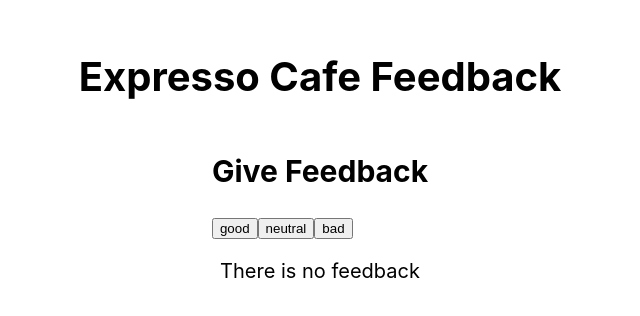
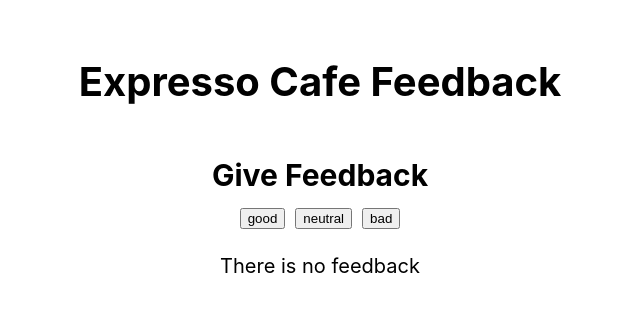
Before and after one commit to Lukaszc97/goit-react-hw-02-feedback, a React (Create React App) app: page / in a window 1280 px wide. Shown: the part 236-552 px from the top of the page, without its empty margins (320-960 px from the left). Built offline with nearby package versions, Linux system fonts and the light colour scheme.

Commit message:
poprawki

```diff
--- a/src/components/App.jsx
+++ b/src/components/App.jsx
@@ -24,6 +24,7 @@ export const App = () => {
     <div
       style={{
         height: '100vh',
+        textAlign: 'center',
         display: 'flex',
         flexDirection: 'column',
         justifyContent: 'center',
--- a/src/components/Feedback/Feedback.module.css
+++ b/src/components/Feedback/Feedback.module.css
@@ -0,0 +1,10 @@
+.container{
+text-align: center;
+}
+h2{
+      margin-bottom: 10px;
+}
+button{
+    margin: 5px;
+    justify-content: center;
+}
--- a/src/components/Feedback/FeedbackOptions.jsx
+++ b/src/components/Feedback/FeedbackOptions.jsx
@@ -1,11 +1,11 @@
 import React from 'react';
-
+import styles from './Feedback.module.css';
 const FeedbackOptions = ({ options, onLeaveFeedback }) => {
   return (
-    <div>
-      <h2>Give Feedback</h2>
+    <div class={styles.container}>
+      <h2 class={styles.title}>Give Feedback</h2>
       {options.map(option => (
-        <button key={option} onClick={() => onLeaveFeedback(option)}>
+        <button class={styles.button} key={option} onClick={() => onLeaveFeedback(option)}>
           {option}
         </button>
       ))}
--- a/src/components/Statistics/Statistics.jsx
+++ b/src/components/Statistics/Statistics.jsx
@@ -1,5 +1,4 @@
 import React from 'react';
-
 const Statistics = ({ good, neutral, bad }) => {
   const total = good + neutral + bad;
   const average = (good - bad) / total || 0;
```
Also changed, not shown: src/components/Notification/Notification.module.css (deleted), src/components/Statistics/Statistics.module.css (deleted).
